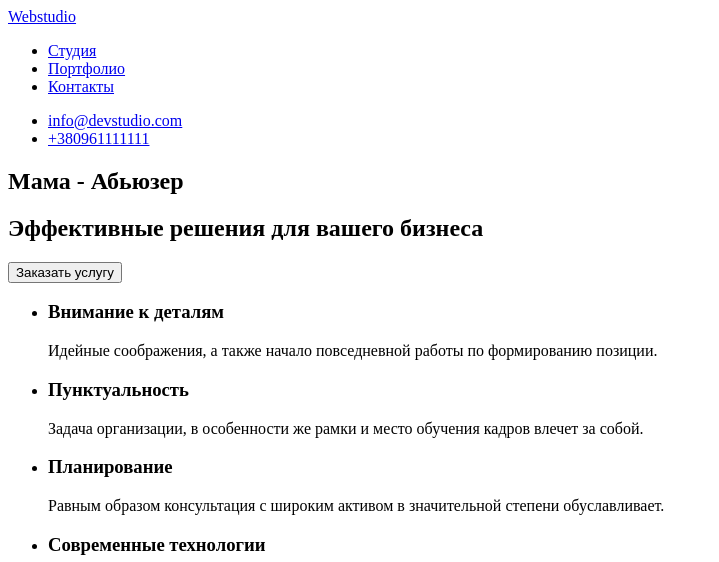
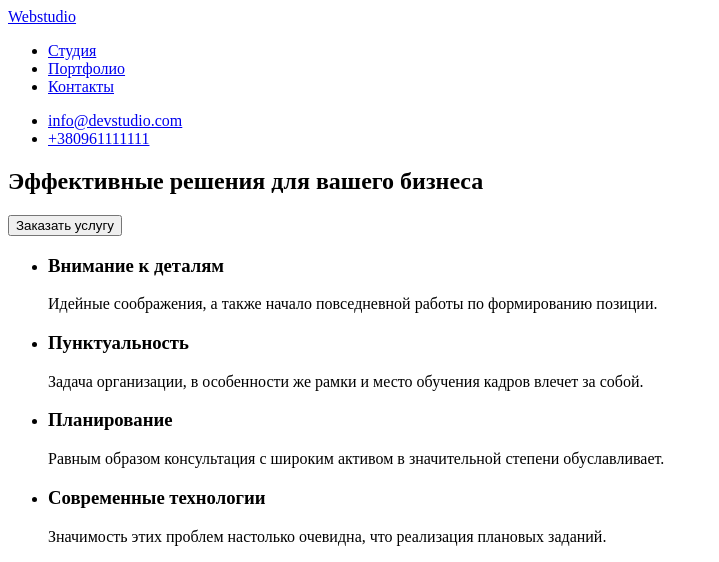
Before and after one commit to zaznoba13/goit-markup-hw-03, a plain HTML site: page New project 2022/index.html in a window 1280 px wide. Shown: the top 562 px of the page, without its empty margins (0-719 px from the left). Drawn offline with Linux system fonts and the light colour scheme; files whose address does not match are found by name.

Commit message:
Удалена Абьюзер Мама

```diff
--- a/New project 2022/index.html
+++ b/New project 2022/index.html
@@ -26,7 +26,6 @@
     </header>
     <main>
       <section>
-        <h1>Мама - Абьюзер</h1>
         <h1>Эффективные решения для вашего бизнеса</h1>
         <button type="submit">Заказать услугу</button>
       </section>
```
